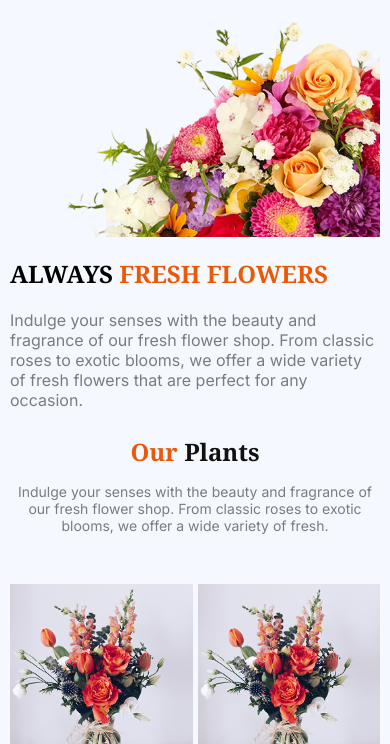
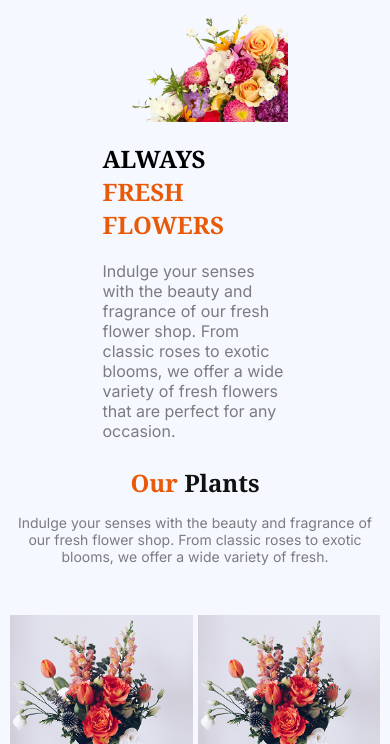
Before and after one commit to khondhokersazzad/A-2-responsive-flower, a plain HTML site: page index.html in a window 390 px wide. Shown: the part 100-844 px from the top of the page. Drawn offline with Linux system fonts and the light colour scheme.

Commit message:
Added minor fix for responsive issue

```diff
--- a/styles/style.css
+++ b/styles/style.css
@@ -98,9 +98,18 @@
   font-size: 65px;
   padding: 20px 0;
 }
+.hero-text{
+  width: 50%;
+
+}
 
 .hero-body-text{
   color: rgba(0, 0, 0, 0.5);
+
+}
+
+.hero-img{
+  width: 50%;
 }
 
 .hero-img img{
```
